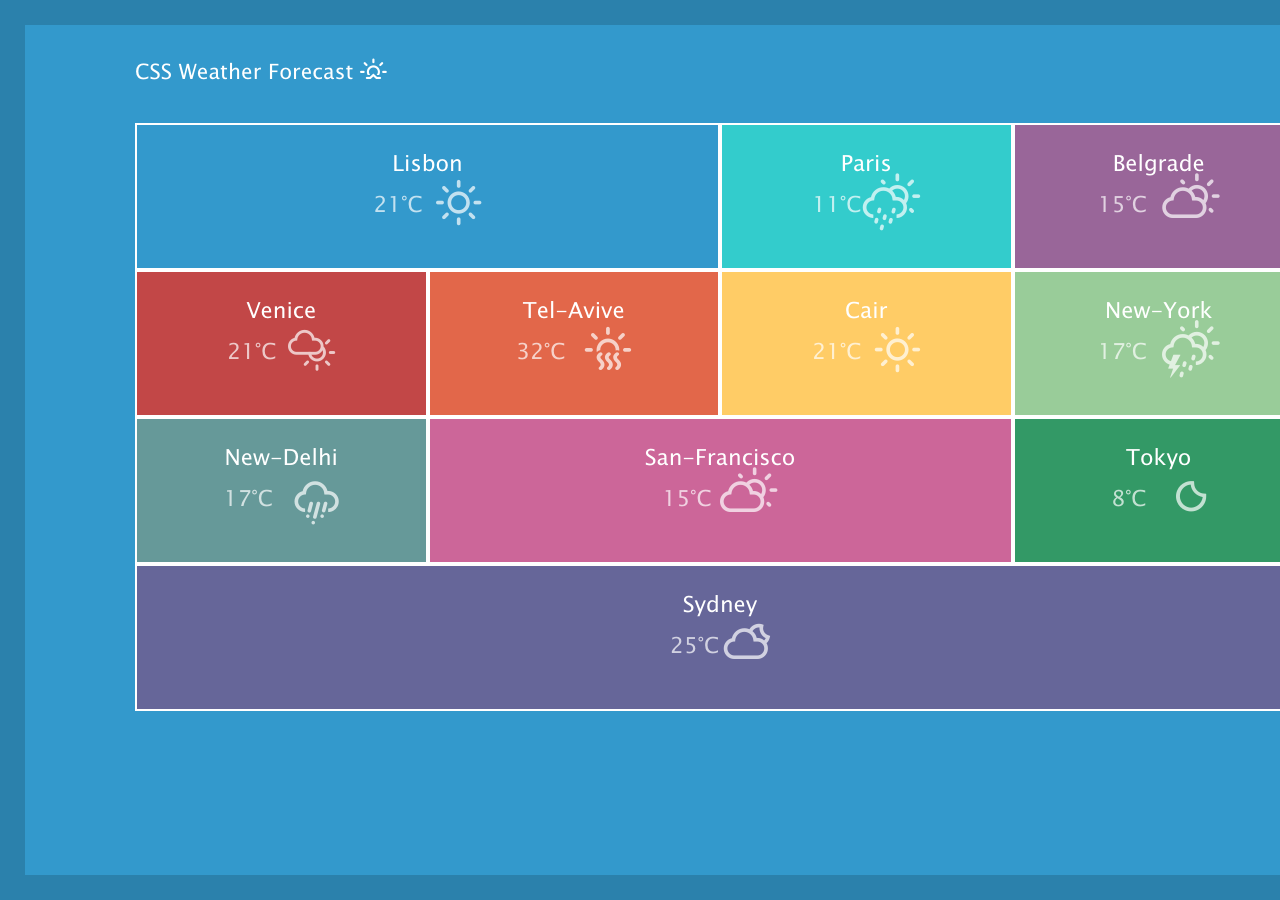
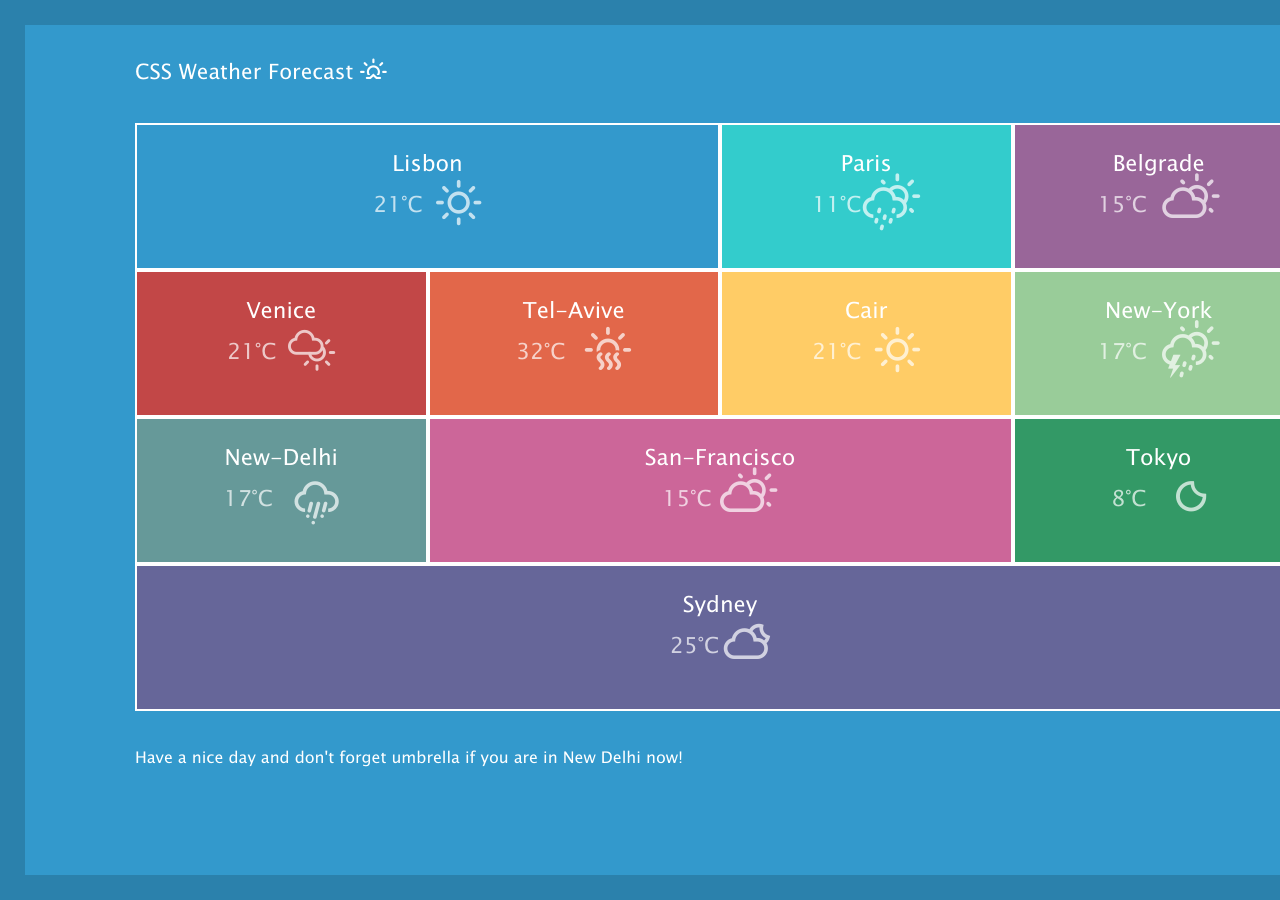
Before and after one commit to 08-11-2022-FE/Ruslana_Pavliuk_9, a plain HTML site: page extra_homework/index2.html in a window 1280 px wide. Shown: the top 900 px of the page. Drawn offline with Linux system fonts and the light colour scheme.

Commit message:
fix bugs

```diff
--- a/extra_homework/styles2.css
+++ b/extra_homework/styles2.css
@@ -30,9 +30,9 @@ body {
 }
 .weather-table {
     max-width: 1170px;
-    height: 179px;
     font-size: 0;
     margin: 0 auto;
+    padding-bottom: 37px;
 }
 .weather-item {
     display: inline-block;
@@ -158,3 +158,9 @@ ul:hover li:before {
 ul li:hover:before {
     opacity: 0;
 }
+.end-text {
+    font-family: 'Lucida Sans Unicode';
+    font-size: 16px;
+    line-height: 19px;
+    color: #FFFFFF;
+}
```
Also changed, not shown: standart_homework/style.css (+6 -3 lines).
